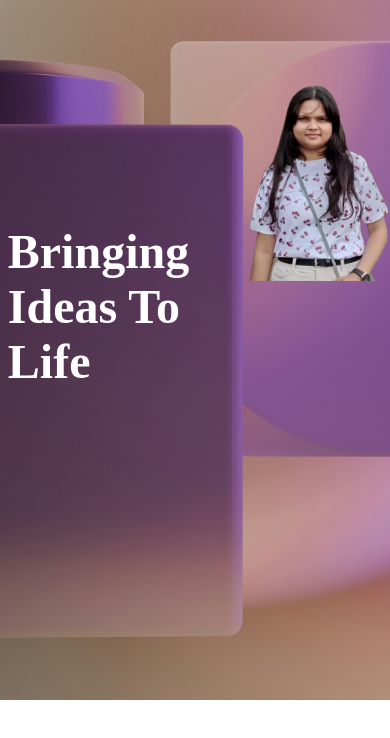
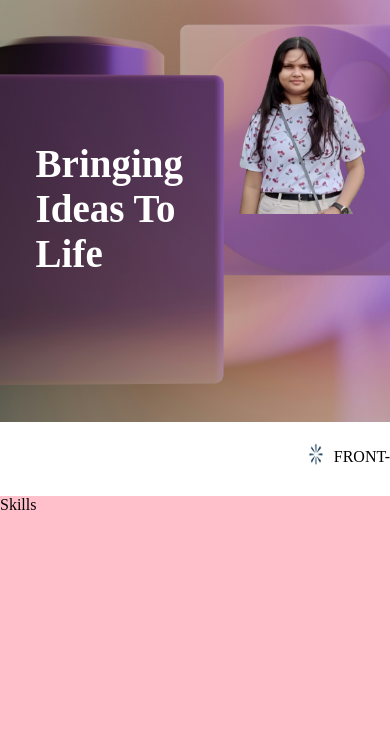
Before and after one commit to anjali012005/Anjali-s_World, a React (Vite) app: page / in a window 390 px wide. Shown: the top 738 px of the page. Built offline with nearby package versions, Linux system fonts and the light colour scheme.

Commit message:
MovingSkills Component

```diff
--- a/src/App.jsx
+++ b/src/App.jsx
@@ -1,5 +1,7 @@
 import { useState } from 'react'
 import Home from './components/Home/Home'
+import MovingSkills from './components/MovingSkills/MovingSkills'
+import Skills from './components/Skills/Skills'
 
 function App() {
   const [count, setCount] = useState(0)
@@ -7,6 +9,8 @@ function App() {
   return (
     <div>
       <Home/>
+      <MovingSkills/>
+      <Skills/>
     </div>
   )
 }
--- a/src/components/Home/Home.css
+++ b/src/components/Home/Home.css
@@ -11,61 +11,90 @@
   background-position: center;
   position: relative;
   display:flex;
-  justify-conetent:space-between;
+  gap:5px;
+  /* justify-content:space-between; */
+  /* background-color:pink; */
 }
 
 .hero-img-div{
     position: absolute;
-    right: 14%;
-    width: 32%;
+    top:-4%;
+    right: 0%;
+    width: 50%;
     height:70%;
     /* border-radius:50%; */
     /* background-color:red; */
     display:flex-reverse;
     justify-content:center;
     align-items:center;
+    /* overfloe:hidden; */
+
+
+    /* background: linear-gradient(90deg, #2c0851ff, #a30e58ff);  */
+    /* -webkit-background-clip: text; */
+    /* background-clip: text; */
+    /* color: transparent; */
 }
 
-.user-img {
-  width: 70%; /* adjust */
-  display:flex;
-  justify-self:center;
-  align-self:center;
+/* .user-img {  */
+  /* display:flex; */
+  /* justify-self:center; */
+  /* padding-top:10px; */
+  /* width:60%; */
+  /* align-self:center; */
+  /* padding:30px; */
+  /* background-color:green; */
+/* } */
+
+.img-user{
+    width: 50%;
+    padding-top:30px;
+    padding-left:90px;
+    /* height:100%; */
 }
 
 .hero-heading-div{
     position: absolute;
     top:15%;
-    left:12%;
+    left:10%;
     color:white;
-    /* background-color:red; */
-    width:35%;
-    height:75%;
+    /* padding-left:60px; */
+    /* background-color:blue; */
+    /* display:flex;
+    flex:1; */
+    width:50%;
+    height:85%;
+    /* height:75%;
     display:flex;
     justify-content:start;
-    flex-wrap:wrap;
+    flex-wrap:wrap; */
 }
 
 .hero-heading-div h2{
     font-size: clamp(2rem, 10vw, 8rem);
     color:white;
-    display:flex;
-    flex-wrap:wrap;
+    padding-left:60px;
+    padding:20px;
+    /* display:flex;
+    flex-wrap:wrap; */
 }
 
 .moving-txt-div {
   background-color: #82828277;
   overflow: hidden;
-  position: relative;
-  width: 100%;
+  position: absolute;
+  left:9%;
+  width: 65%;
   height: 80px; /* Adjust */
   display: flex;
   align-items: center;
-  margin-top:15px;
+  /* margin-top:15px; */
+  /* display:none; */
 }
 
 .moving-text {
   position: absolute;
+  /* left:30%; */
   white-space: nowrap;
   font-size: 2rem;
   /* color: white; */
@@ -81,86 +110,104 @@
 
 
 
-@media(max-width: 1220px){
-    .hero-img-div{
-      right:11%;
-      width:38%;
+@media(max-width: 1050px){
+    .img-user{
+       width: 60%;
+       padding-left:50px;
+       padding-top:70px;
     }
-    .user-img {
-       width: 80%;
+    .moving-txt-div {
+        left:%;
+        width:66%;
+        height: 60px;
     }
     .hero-heading-div{
-       top:28%;
-       left:12%;
-       width:35%;
-       height:50%;
-    }
-    .moving-txt-div {
-       width:87%;
-       right:-8%;
+        padding-top:65px;
+        /* left:2%; */
     }
 }
 
-@media(max-width: 900px){
-    .hero-img-div{
-      right: 2%;
-      width: 50%;
+@media(max-width: 930px){
+    .img-user{
+       width: 65%;
     }
-    .hero-heading-div h2{
-        font-size: 5em;
-        color:white;
+    .moving-txt-div {
+        width:75%;
+    }
 }
 
-    .hero-heading-div{
-       top:28%;
-       left:2%;
-       width:45%;
-       height:50%;
+@media(max-width: 860px){
+    .img-user{
+       width: 70%;
+       padding-left:50px;
+       padding-top:90px;
     }
     .moving-txt-div {
         display:none;
     }
-
+    .hero-heading-div{
+        padding-top:45px;
+        left:2%;
+    }
 }
 
-@media(max-width: 660px){
-    .hero-img-div{
-      right: 0%;
-      width: 50%;
+@media(max-width: 800px){
+    .hero-heading-div{
+        height:75%;
+        top:18%;
+        left:4%;
+        width:62%;
     }
-    .user-img{
-        justify-self:end;
-        width:90%;
-        padding-top:15%;
 }
-    .hero-heading-div h2{
-        font-size: 5em;
-        color:white;
+
+
+
+@media(max-width: 750px){
+    .moving-txt-div {
+        left:6%;
+        width:75%;
+        height: 60px;
+    }
+    .img-user{
+       width: 75%;
+       padding-left:60px;
+       /* padding-top:50px; */
+    }
+}
+
+@media(max-width: 720px){
+    .img-user{
+       width: 75%;
+       /* padding-left:30px; */
+       padding-top:100px;
+    }
+}
+
+
+@media(max-width: 500px){
+    .hero-section {
+        height:50vh;
+    }
+    .img-user{
+       width: 82%;
+       padding-left:30px;
+       padding-top:50px;
     }
 
 }
 
-@media(max-width: 580px){
+@media(max-width: 350px){
+    .img-user{
+       width: 92%;
+       padding-left:8px;
+       padding-top:50px;
+    }
     .hero-heading-div{
-        top:32%;
-    }
-    .hero-heading-div h2{
-        /* display:none; */
-        font-size: 4em;
-        color:white;
+        padding-top:45px;
     }
     .hero-img-div{
-        right:-5%;
-    }
-    .user-img{
-        /* width:280px; */
-        padding-top:42%;
+        /* left:55%;width */
+        width:44%;
     }
 
 }
-
-@media(max-width: 410px){
-    .hero-heading-div h2{
-        font-size: 3em;
-    }
-}
--- a/src/components/Home/Home.jsx
+++ b/src/components/Home/Home.jsx
@@ -31,18 +31,21 @@ const Home = () => {
 
     return (
         <div className="hero-section">
+
+            <div className="hero-heading-div">
+                <h2>Bringing <br /> Ideas To <br /> Life</h2>
+            </div>
+
             <div className="hero-img-div">
-                <img src={user_img} className="user-img" />
+                {/* <div className="user-img"> */}
+                    <img src={user_img} className="img-user"  />
+                {/* </div> */}
 
                 <div className="moving-txt-div" ref={movingDivRef}>
                     <h2 className="moving-text" ref={text1Ref}>Hi, My Name Is Anjali Daharwal</h2>
                     <h2 className="moving-text" ref={text2Ref}>Hi, My Name Is Anjali Daharwal</h2>
                 </div>
             </div>
-
-            <div className="hero-heading-div">
-                <h2>Bringing <br /> Ideas To <br /> Life</h2>
-            </div>
         </div>
     );
 };
--- /dev/null
+++ b/src/components/MovingSkills/MovingSkills.css
@@ -0,0 +1,26 @@
+.move-skills-container {
+  width: 100%;
+  overflow: hidden;
+  white-space: nowrap;
+  position: relative;
+  padding: 20px 0;
+}
+
+.marquee-track {
+  display: inline-flex;
+  gap: 80px;
+  /* background-color:red; */
+}
+
+.item {
+  display: inline-flex;   /* side-by-side */
+  align-items: center;
+  gap: 2px;              /* space between img & text */
+  white-space: nowrap;    /* never break line */
+}
+
+.item img {
+  width: 35px;
+  height: 30px;
+  object-fit: contain;
+}
--- /dev/null
+++ b/src/components/MovingSkills/MovingSkills.jsx
@@ -0,0 +1,102 @@
+import { useEffect, useRef } from "react";
+import gsap from "gsap";
+import star from '../../assets/star-icon.png';
+import ScrollTrigger from "gsap/ScrollTrigger";
+import "./MovingSkills.css";
+
+gsap.registerPlugin(ScrollTrigger);
+
+export default function MovingSkills() {
+  const wrapper = useRef(null);
+
+  useEffect(() => {
+    const track = wrapper.current;
+
+    // Step 1 → Clone the items EXACTLY once
+    const items = Array.from(track.children);
+    items.forEach((item) => track.appendChild(item.cloneNode(true)));
+
+    // Step 2 → Calculate total width of original set only
+    const originalWidth = items.reduce(
+      (total, el) => total + el.offsetWidth + 80, // 80 = gap
+      0
+    );
+
+    let speed = 1;
+    let tween;
+
+    // Step 3 → Create infinite loop tween
+    const createTween = () => {
+      if (tween) tween.kill();
+
+      tween = gsap.to(track, {
+        x: -originalWidth * speed,
+        duration: 14,
+        ease: "none",
+        repeat: -1,
+        modifiers: {
+          x: (x) => {
+            let v = parseFloat(x) % -originalWidth;
+            return `${v}px`;
+          }
+        }
+      });
+    };
+
+    createTween();
+
+    // Step 4 → Reverse on scroll
+    let last = window.scrollY;
+
+    const handleScroll = () => {
+      const current = window.scrollY;
+
+      if (current > last && speed !== 1) {
+        speed = 1;
+        createTween();
+      } else if (current < last && speed !== -1) {
+        speed = -1;
+        createTween();
+      }
+
+      last = current;
+    };
+
+    window.addEventListener("scroll", handleScroll);
+
+    return () => window.removeEventListener("scroll", handleScroll);
+  }, []);
+
+  return (
+    <div className="move-skills-container">
+      {/* <div className="marquee-track" ref={wrapper}>
+        <img src={star} /><span>FRONT-END DEVELOPER</span>
+        <img src={star} /><span>BACK-END DEVELOPER</span>
+        <img src={star} /><span>FULL-STACK DEVELOPER</span>
+        <img src={star} /><span>DEVOPS ENGINEER</span>
+      </div> */}
+      <div className="marquee-track" ref={wrapper}>
+        <div className="item">
+          <img src={star} alt="" />
+          <span>FRONT-END DEVELOPER</span>
+        </div>
+
+        <div className="item">
+          <img src={star} alt="" />
+          <span>BACK-END DEVELOPER</span>
+        </div>
+
+        <div className="item">
+          <img src={star} alt="" />
+          <span>FULL-STACK DEVELOPER</span>
+        </div>
+
+        <div className="item">
+          <img src={star} alt="" />
+          <span>DEVOPS ENGINEER</span>
+        </div>
+      </div>
+
+    </div>
+  );
+}
--- /dev/null
+++ b/src/components/Skills/Skills.css
@@ -0,0 +1,4 @@
+.skills-container{
+    background-color:pink;
+    height:90vh;
+}
--- /dev/null
+++ b/src/components/Skills/Skills.jsx
@@ -0,0 +1,12 @@
+import React from 'react'
+import './Skills.css';
+
+const Skills = () => {
+  return (
+    <div className='skills-container'>
+      Skills
+    </div>
+  )
+}
+
+export default Skills
```
Also changed, not shown: src/assets/star-icon.png (added). Lines whose indentation alone changed are shown as unchanged.
